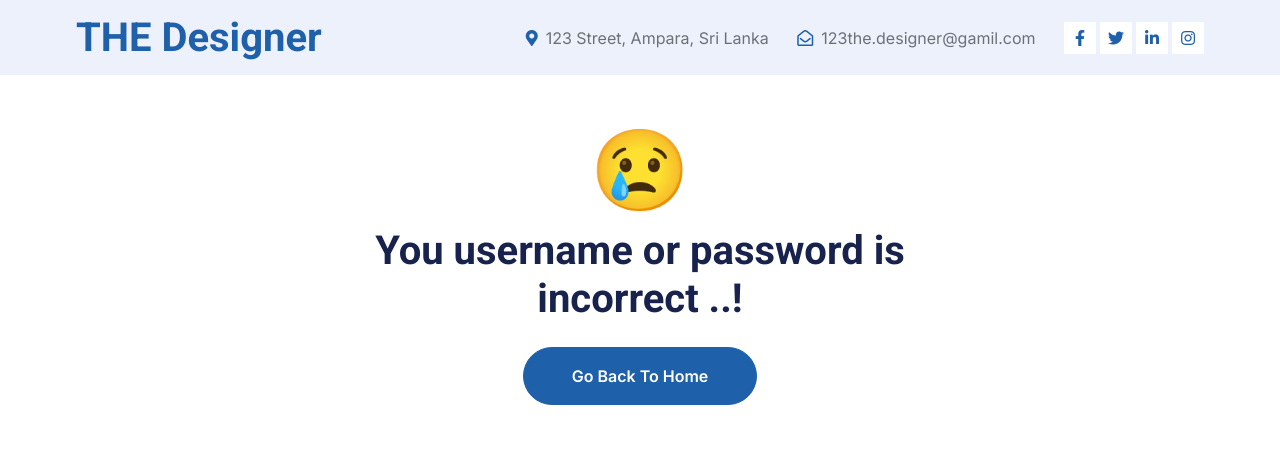
After one commit to punuvinu2000/Designer-Higher, a PHP site: page /database/unsuccess.html in a window 1280 px wide. The commit adds this page. Shown: the top 452 px of the page. Run offline with PHP 8.4, Linux system fonts and the light colour scheme; some libraries are stand-ins or nearby versions.

Commit message:
marak 1.1

```diff
--- /dev/null
+++ b/database/unsuccess.html
@@ -0,0 +1,118 @@
+<!DOCTYPE html>
+<html lang="en">
+
+<head>
+    <meta charset="utf-8">
+    <title>Online Graphic Designer Hiring</title>
+    <meta content="width=device-width, initial-scale=1.0" name="viewport">
+    <meta content="" name="keywords">
+    <meta content="" name="description">
+
+    <!-- Favicon -->
+    <link href="img/favicon.ico" rel="icon">
+
+    <!-- Google Web Fonts -->
+    <link rel="preconnect" href="https://fonts.googleapis.com">
+    <link rel="preconnect" href="https://fonts.gstatic.com" crossorigin>
+    <link href="https://fonts.googleapis.com/css2?family=Inter:wght@400;600&family=Roboto:wght@500;700&display=swap" rel="stylesheet">
+
+    <!-- Icon Font Stylesheet -->
+    <link href="https://cdnjs.cloudflare.com/ajax/libs/font-awesome/5.10.0/css/all.min.css" rel="stylesheet">
+    <link href="https://cdn.jsdelivr.net/npm/bootstrap-icons@1.4.1/font/bootstrap-icons.css" rel="stylesheet">
+
+    <!-- Libraries Stylesheet -->
+    <link href="lib/animate/animate.min.css" rel="stylesheet">
+    <link href="lib/owlcarousel/assets/owl.carousel.min.css" rel="stylesheet">
+    <link href="lib/tempusdominus/css/tempusdominus-bootstrap-4.min.css" rel="stylesheet" />
+
+    <!-- Customized Bootstrap Stylesheet -->
+    <link href="css/bootstrap.min.css" rel="stylesheet">
+
+    <!-- Template Stylesheet -->
+    <link href="css/style.css" rel="stylesheet">
+</head>
+
+<body>
+    <!-- Spinner Start -->
+    <div id="spinner" class="show bg-white position-fixed translate-middle w-100 vh-100 top-50 start-50 d-flex align-items-center justify-content-center">
+        <div class="spinner-border text-primary" style="width: 3rem; height: 3rem;" role="status">
+            <span class="sr-only">Loading...</span>
+        </div>
+    </div>
+    <!-- Spinner End -->
+
+
+    <!-- Topbar Start -->
+    <div class="container-fluid bg-light d-none d-lg-block">
+        <div class="row align-items-center top-bar">
+            <div class="col-lg-3 col-md-12 text-center text-lg-start">
+                <a href="" class="navbar-brand m-0 p-0">
+                    <h1 class="text-primary m-0">THE Designer</h1>
+                </a>
+            </div>
+            <div class="col-lg-9 col-md-12 text-end">
+                <div class="h-100 d-inline-flex align-items-center me-4">
+                    <i class="fa fa-map-marker-alt text-primary me-2"></i>
+                    <p class="m-0">123 Street, Ampara, Sri Lanka</p>
+                </div>
+                <div class="h-100 d-inline-flex align-items-center me-4">
+                    <i class="far fa-envelope-open text-primary me-2"></i>
+                    <p class="m-0">123the.designer@gamil.com</p>
+                </div>
+                <div class="h-100 d-inline-flex align-items-center">
+                    <a class="btn btn-sm-square bg-white text-primary me-1" href=""><i class="fab fa-facebook-f"></i></a>
+                    <a class="btn btn-sm-square bg-white text-primary me-1" href=""><i class="fab fa-twitter"></i></a>
+                    <a class="btn btn-sm-square bg-white text-primary me-1" href=""><i class="fab fa-linkedin-in"></i></a>
+                    <a class="btn btn-sm-square bg-white text-primary me-0" href=""><i class="fab fa-instagram"></i></a>
+                </div>
+            </div>
+        </div>
+    </div>
+    <!-- Topbar End -->
+
+
+
+
+
+
+
+    <!-- 404 Start -->
+    <div class="container-xxl py-5 wow fadeInUp" data-wow-delay="0.1s">
+        <div class="container text-center">
+            <div class="row justify-content-center">
+                <div class="col-lg-6">
+
+                    <h1 class="display-1">😢 <h1>
+                    <h1 class="mb-4">You username or password is incorrect ..!</h1>
+                    <a class="btn btn-primary rounded-pill py-3 px-5" href="index.php">Go Back To Home</a>
+                </div>
+            </div>
+        </div>
+    </div>
+    <!-- 404 End -->
+
+
+
+
+
+    <!-- Back to Top -->
+    <a href="#" class="btn btn-lg btn-primary btn-lg-square rounded-0 back-to-top"><i class="bi bi-arrow-up"></i></a>
+
+
+    <!-- JavaScript Libraries -->
+    <script src="https://code.jquery.com/jquery-3.4.1.min.js"></script>
+    <script src="https://cdn.jsdelivr.net/npm/bootstrap@5.0.0/dist/js/bootstrap.bundle.min.js"></script>
+    <script src="lib/wow/wow.min.js"></script>
+    <script src="lib/easing/easing.min.js"></script>
+    <script src="lib/waypoints/waypoints.min.js"></script>
+    <script src="lib/counterup/counterup.min.js"></script>
+    <script src="lib/owlcarousel/owl.carousel.min.js"></script>
+    <script src="lib/tempusdominus/js/moment.min.js"></script>
+    <script src="lib/tempusdominus/js/moment-timezone.min.js"></script>
+    <script src="lib/tempusdominus/js/tempusdominus-bootstrap-4.min.js"></script>
+
+    <!-- Template Javascript -->
+    <script src="js/main.js"></script>
+</body>
+
+</html>
```
Also changed, not shown: Sign_in.php (+10 -30 lines), database/sign_up_data_pass.php (added, +41 -0 lines).
